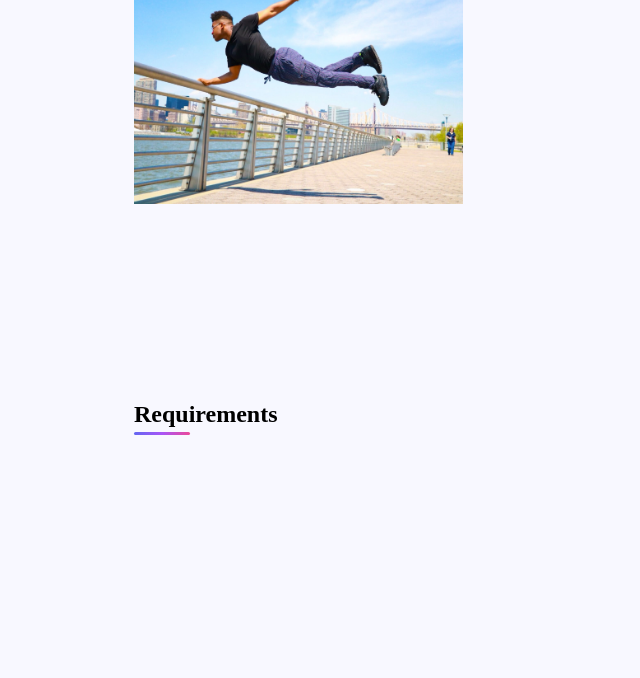
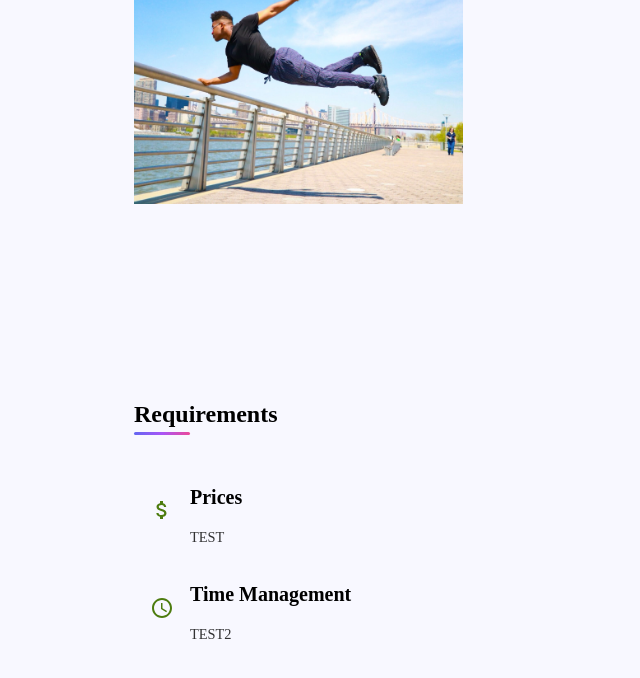
Before and after one commit to DelvinReyes95/DelvinsPortfolio, a React (Create React App) app in the folder my-app/: page / in a window 1280 px wide. Shown: the part 2598-3276 px from the top of the page, without its empty margins (0-640 px from the left). Built offline with nearby package versions, Linux system fonts and the light colour scheme.

Commit message:
service in progress

```diff
--- a/my-app/src/Data.js
+++ b/my-app/src/Data.js
@@ -50,8 +50,12 @@ export const services = [
     icon: <AttachMoneyIcon />,
     title: "Prices",
   },
+
+];
+
+export const times = [
   {
-    id: 2,
+    id: 1,
     icon: <AccessTimeIcon />,
     title: "Time Management",
   },
--- a/my-app/src/components/Services.js
+++ b/my-app/src/components/Services.js
@@ -1,5 +1,6 @@
 import React from "react";
 import { services } from "../Data";
+import { times } from "../Data"
 
  const Services = () => {
     return(
@@ -8,6 +9,40 @@ import { services } from "../Data";
         <h2 className="text-[1.5rem] font-bold ">Requirements</h2>
         <div className="w-14 h-[3px] bg-gradient-to-r from-indigo-500 via-purple-500 to-pink-500 rounded-sm"></div>
       </div>
+      <div className="grid sm:grid-cols-2 gap-8">{services.map(service => {
+        return(
+          <div key={service.id} className="flex gap-4 p-4 hover:bg-slate-300 rounded-lg">
+            <div className="text-[#4d7c0f] text-[2rem]">{service.icon}</div>
+            <div>
+            <h3 className="text-xl font-bold">{service.title}</h3>
+            <p className="opacity-80 mt-4 text-[0.9rem]">
+              TEST
+            </p>
+            </div>
+
+          </div>
+        )
+      })}
+      </div>
+      <div className="flex">
+        <div className="grid sm:grid-cols-2 gap-8">{times.map(time => {
+        return(
+          <div key={time.id} className="flex gap-4 p-4 hover:bg-slate-300 rounded-lg">
+            <div className="text-[#4d7c0f] text-[2rem]">{time.icon}</div>
+            <div>
+            <h3 className="text-xl font-bold">{time.title}</h3>
+            <p className="opacity-80 mt-4 text-[0.9rem]">
+              TEST2
+            </p>
+            </div>
+
+          </div>
+        )
+      })}
+      </div>
+
+
+      </div>
 
       </div>
     )
```
